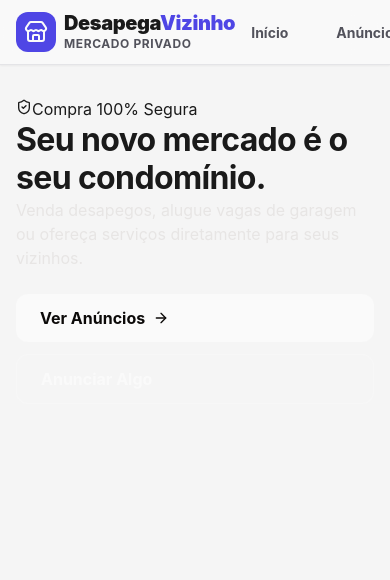
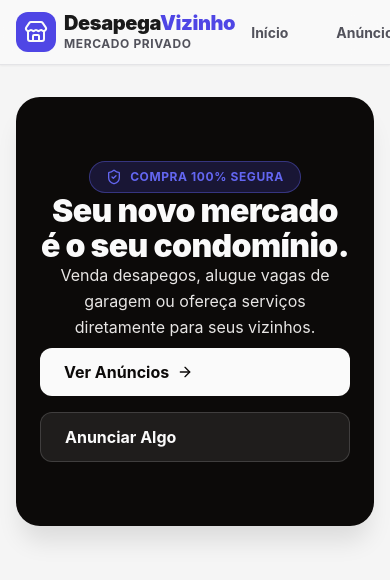
Before and after one commit to kalkiboss/Desapega_Vizinho, a React (Vite) app in the folder frontend/: page / in a window 390 px wide. Shown: the top 580 px of the page. Built offline with nearby package versions, Linux system fonts and the light colour scheme.

Commit message:
feat(frontend): estiliza secao da hoem com flexbox responsivo e classes globais

```diff
--- a/frontend/src/styles/main.css
+++ b/frontend/src/styles/main.css
@@ -163,52 +163,57 @@ body {
     transform: scale(0.98);
   }
 
-  .hero-banner {
-    position: relative;
-    overflow: hidden;
+  .hero-section {
+    display: flex;
+    flex-direction: column;
+    align-items: center;
+    justify-content: center;
+    text-align: center;
     background-color: #0c0a09;
     color: var(--text-light);
-    padding: 48px 24px;
+    padding: 64px 24px;
     border-radius: 24px;
-    box-shadow: 0 20px 25px -5px rgb(0, 0, 0, 0.1);
-    text-align: center;
+    box-shadow: 0 20px 25px -5px rgb(0 0 0 / 0.1);
+    gap: 24px;
+    overflow: hidden;
   }
 
-  .badge {
+  .security-badge {
     display: inline-flex;
     align-items: center;
-    gap: 6px;
-    padding: 4px 12px;
-    background-color: rgb(79, 70, 229, 0.2);
-    border: 1px solid rgb(99, 102, 241, 0.4);
+    gap: 8px;
+    padding: 6px 16px;
+    background-color: rgb(79 70 229 / 0.2);
+    border: 1px solid rgb(99 102 241 / 0.4);
     border-radius: 9999px;
     font-size: var(--fs-xs);
     font-weight: 700;
-    color: var(--text-light);
+    color: var(--color-accent);
     text-transform: uppercase;
-    margin-bottom: 16px;
+    letter-spacing: 0.05em;
   }
 
-  .hero-content h2 {
+  .hero-title {
     font-size: var(--fs-xxl);
     font-weight: 900;
-    margin-bottom: 16px;
+    line-height: 1.1;
+    max-width: 800px;
   }
 
-  .hero-content p {
+  .hero-subtitle {
     font-size: var(--fs-md);
     color: #e7e5e4;
-    margin-bottom: 24px;
     max-width: 600px;
-    margin-left: auto;
-    margin-right: auto;
+    line-height: 1.6;
   }
 
   .hero-actions {
     display: flex;
     flex-direction: column;
-    gap: 12px;
-    justify-content: center;
+    gap: 16px;
+    width: 100%;
+    max-width: 400px;
+    margin-top: 8px;
   }
 
   .btn-primary {
@@ -422,7 +427,7 @@ body {
   }
 
   .btn-whatsapp {
-  background-color: #25D366;
+    background-color: #25d366;
     color: #fff;
     justify-content: center;
     width: 100%;
@@ -430,22 +435,20 @@ body {
   }
 
   .btn-whatsapp:hover {
-  background-color: #128C7E;
+    background-color: #128c7e;
   }
 
   @media (min-width: 768px) {
-    .hero-banner {
-      padding: 64px 48px;
+    .hero-section {
+      padding: 80px 64px;
       text-align: left;
-    }
-
-    .hero-content p {
-      margin-left: 0;
+      align-items: flex-start;
     }
 
     .hero-actions {
       flex-direction: row;
-      justify-content: flex-start;
+      width: auto;
+      max-width: none;
     }
 
     .form-card {
```
Lines whose indentation alone changed are shown as unchanged.
